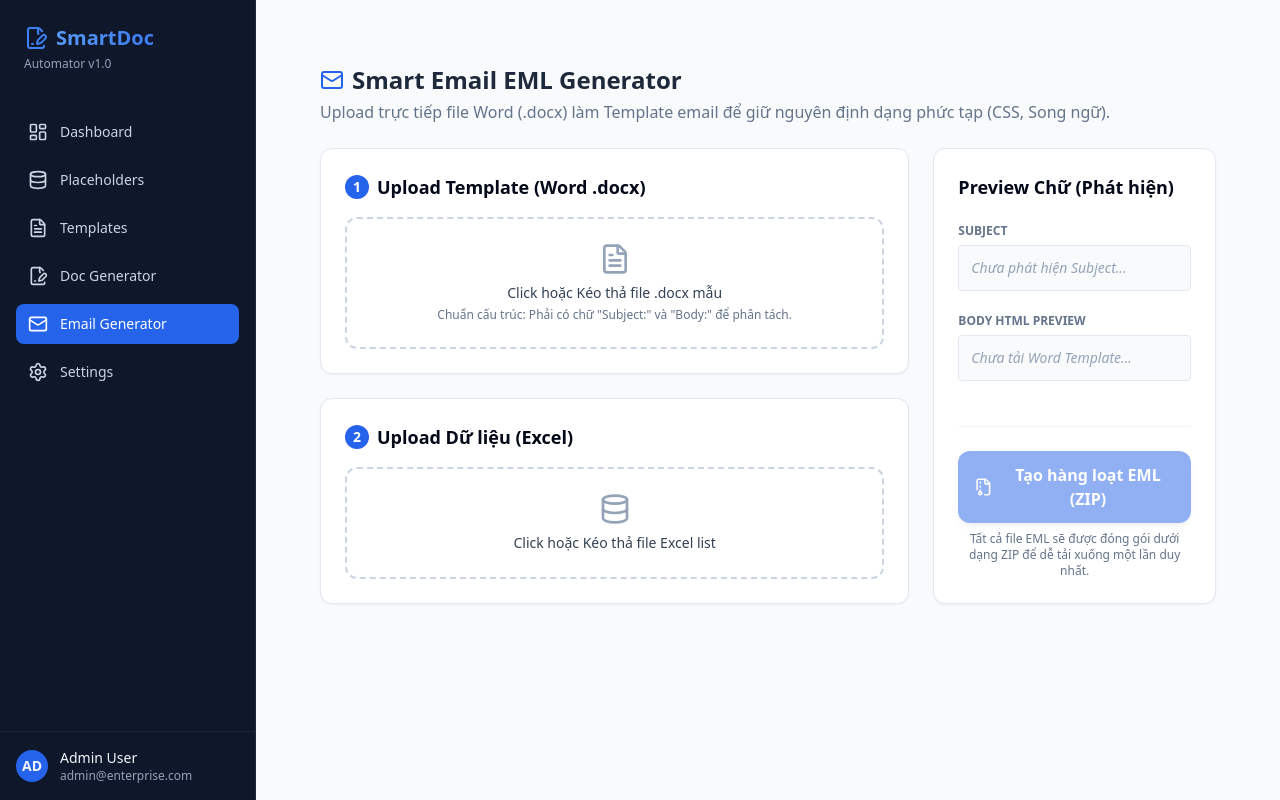
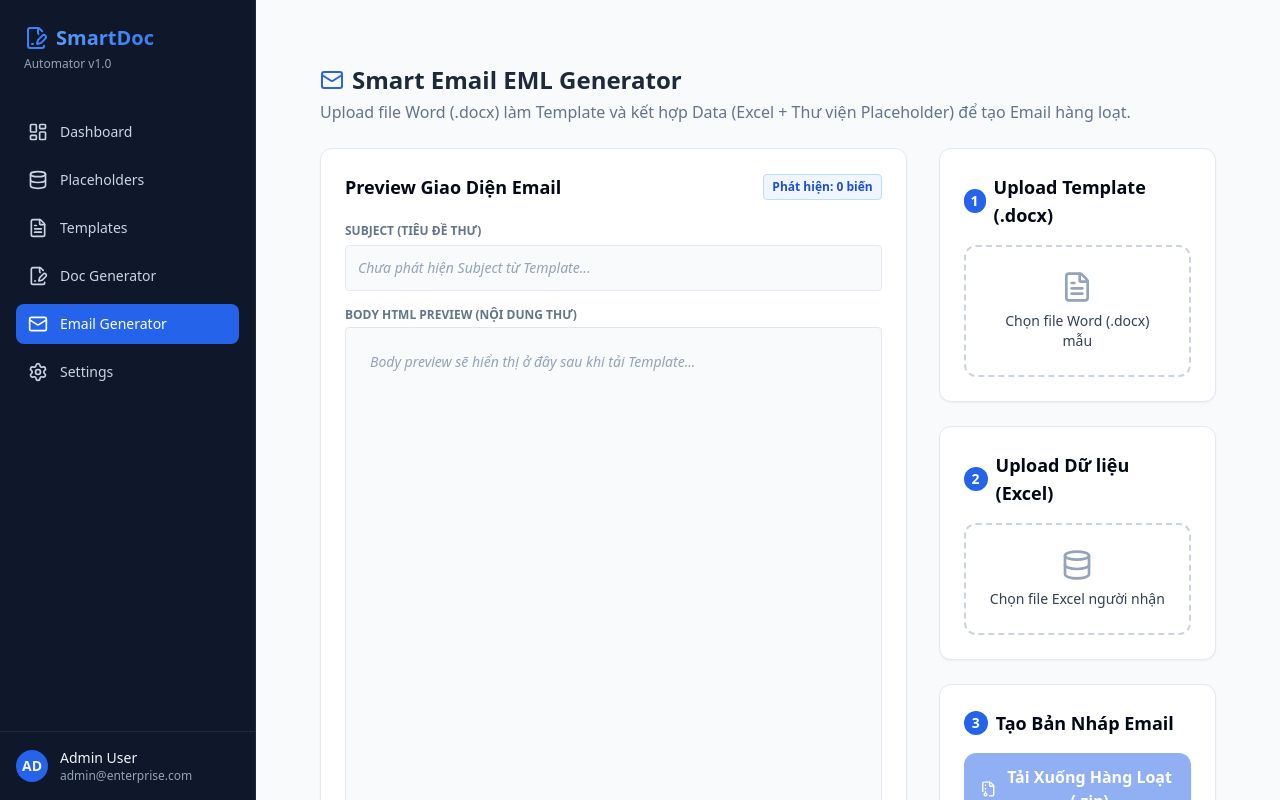
Before and after one commit to dttung1288/SmartDocAutomator, a React (Vite) app: page /#/email in a window 1280 px wide. Built offline with nearby package versions, Linux system fonts and the light colour scheme.

Commit message:
Refactor: Update Email Generator layout, remove manual mapping, integrate global placeholders

```diff
--- a/src/features/EmailGenerator.jsx
+++ b/src/features/EmailGenerator.jsx
@@ -1,12 +1,16 @@
 import React, { useState } from 'react';
-import { Upload, Mail, AlertTriangle, FileArchive, CheckCircle, Database, FileText, ArrowRight } from 'lucide-react';
+import { Upload, Mail, FileArchive, Database, FileText } from 'lucide-react';
 import * as XLSX from 'xlsx';
 import JSZip from 'jszip';
 import { saveAs } from 'file-saver';
 import { toast } from 'sonner';
 import mammoth from 'mammoth';
+import { useStore } from '../lib/store';
 
 export function EmailGenerator() {
+    // Lấy thư viện Placeholders từ hệ thống
+    const globalPlaceholders = useStore((state) => state.placeholders);
+
     const [templateHtml, setTemplateHtml] = useState('');
     const [templateSubject, setTemplateSubject] = useState('');
     const [templateBody, setTemplateBody] = useState('');
@@ -16,9 +20,6 @@ export function EmailGenerator() {
     const [excelData, setExcelData] = useState([]);
     const [excelHeaders, setExcelHeaders] = useState([]);
     const [excelFileName, setExcelFileName] = useState('');
-
-    // Mapping: { placeholder_name: excel_header_name }
-    const [mapping, setMapping] = useState({});
 
     const [isProcessing, setIsProcessing] = useState(false);
 
@@ -37,7 +38,6 @@ export function EmailGenerator() {
                 let html = result.value;
 
                 // Tách Subject và Body từ file Word.
-                // Trình bày trong file mẫu thường là các đoạn <p>Subject:...</p> <p>Body:...</p>
                 const tempDiv = document.createElement('div');
                 tempDiv.innerHTML = html;
 
@@ -66,14 +66,11 @@ export function EmailGenerator() {
                     }
                 }
 
-                // Nếu không tìm thấy thẻ Subject: hay Body: rõ ràng, lấy toàn bộ làm body
                 if (!subjectText && !foundBody) {
                     bodyHtml = html;
                     subjectText = 'Email Notification'; // Default
                 }
 
-                // Nếu là file txt hoặc html thuần chỉ có chữ, \n -> <br> sẽ không cần nếu mammoth đã làm,
-                // Nhưng nếu người dùng nhập text thuần:
                 bodyHtml = bodyHtml.replace(/\n/g, '<br>');
 
                 setTemplateSubject(subjectText);
@@ -81,20 +78,11 @@ export function EmailGenerator() {
                 setTemplateHtml(html);
 
                 // Auto-detect Placeholders
-                // Dùng Regex tìm tất cả các chuỗi trong {{ }}
                 const allText = subjectText + ' ' + bodyHtml;
                 const matches = allText.match(/\{\{(.*?)\}\}/g);
                 if (matches) {
-                    // Lọc trùng lặp
                     const uniquePlaceholders = [...new Set(matches.map(m => m.replace(/[{}]/g, '').trim()))];
                     setPlaceholders(uniquePlaceholders);
-
-                    // Tạo mapping mặc định (Tự động map nếu tên cột Excel giống tên Placeholder)
-                    const newMapping = {};
-                    uniquePlaceholders.forEach(ph => {
-                        newMapping[ph] = ''; // Sẽ tự map lại khi có Excel
-                    });
-                    setMapping(newMapping);
                     toast.success(`Đã trích xuất ${uniquePlaceholders.length} placeholders từ Template.`);
                 } else {
                     setPlaceholders([]);
@@ -123,25 +111,12 @@ export function EmailGenerator() {
                 const wsname = wb.SheetNames[0];
                 const ws = wb.Sheets[wsname];
 
-                // Trích xuất list headers
                 const sheetJson = XLSX.utils.sheet_to_json(ws, { defval: "" });
                 if (sheetJson.length === 0) throw new Error("File Excel trống.");
 
                 const headers = Object.keys(sheetJson[0]);
                 setExcelHeaders(headers);
                 setExcelData(sheetJson);
-
-                // Auto map: Gán header Excel vào Placeholder nếu tên giống nhau
-                setMapping(prevMap => {
-                    const newMap = { ...prevMap };
-                    Object.keys(newMap).forEach(ph => {
-                        const matchedHeader = headers.find(h => h.toLowerCase() === ph.toLowerCase());
-                        if (matchedHeader) {
-                            newMap[ph] = matchedHeader;
-                        }
-                    });
-                    return newMap;
-                });
 
                 toast.success(`Đã tải ${sheetJson.length} dòng dữ liệu.`);
             } catch (error) {
@@ -150,11 +125,6 @@ export function EmailGenerator() {
             }
         };
         reader.readAsBinaryString(file);
-    };
-
-    // Xử lý thay đổi Mapping
-    const handleMappingChange = (placeholder, excelHeader) => {
-        setMapping(prev => ({ ...prev, [placeholder]: excelHeader }));
     };
 
     // Helper: Định dạng ngày tháng sang tiếng Anh (Vd: 23/03/2026 -> March 23, 2026)
@@ -175,20 +145,23 @@ export function EmailGenerator() {
 
     // Logic thay thế dữ liệu
     const replacePlaceholders = (template, dataRow) => {
-        // Dùng replaceAll / Regex match all để thay thế mọi sự diễn ra của biến (Dù xuất hiện 3-4 lần)
         return template.replace(/\{\{(.*?)\}\}/g, (match, phRaw) => {
             const ph = phRaw.trim();
-            const mappedHeader = mapping[ph];
 
-            if (!mappedHeader) return match; // Nếu ko map, giữ nguyên text {{...}}
+            // Tìm trong Excel
+            let value = dataRow[ph];
 
-            let value = dataRow[mappedHeader];
-
-            // Xử lý Fallback: Không để undefined
-            if (value === undefined || value === null) value = '';
+            // Fallback: Tìm trong global placeholders (Thư viện) của hệ thống nếu Excel không có
+            if (value === undefined || value === null || value === '') {
+                const globalFallback = globalPlaceholders.find(p => p.name === ph);
+                if (globalFallback && globalFallback.default) {
+                    value = globalFallback.default;
+                } else {
+                    value = ''; // Nếu không có ở cả 2 nguồn thì để trống
+                }
+            }
 
             // Format cho biến English Date
-            // Ví dụ: Resolution_Date_EN
             if (ph.endsWith('_EN') && ph.toLowerCase().includes('date') && value) {
                 value = formatDateEN(value);
             }
@@ -227,7 +200,6 @@ export function EmailGenerator() {
             const zip = new JSZip();
 
             excelData.forEach((row, index) => {
-                // Ưu tiên tìm cột có chữ To, CC. Nếu không có tự động tìm trong mapping người dùng chọn
                 let to = row['To'] || row['TO'] || row['to'] || '';
                 let cc = row['CC'] || row['Cc'] || row['cc'] || '';
 
@@ -236,7 +208,6 @@ export function EmailGenerator() {
 
                 const emlContent = generateEML(to, cc, subject, body);
 
-                // Tên file an toàn Unicode, hạn chế lỗi giải nén
                 let safeName = `Email_${index + 1}`;
                 if (row['CustomerName']) safeName = row['CustomerName'];
                 else if (to) safeName = to.split('@')[0];
@@ -265,18 +236,49 @@ export function EmailGenerator() {
                         <Mail className="w-6 h-6 text-blue-600" />
                         Smart Email EML Generator
                     </h1>
-                    <p className="text-slate-500 mt-1">Upload trực tiếp file Word (.docx) làm Template email để giữ nguyên định dạng phức tạp (CSS, Song ngữ).</p>
+                    <p className="text-slate-500 mt-1">Upload file Word (.docx) làm Template và kết hợp Data (Excel + Thư viện Placeholder) để tạo Email hàng loạt.</p>
                 </div>
             </div>
 
-            <div className="grid grid-cols-1 lg:grid-cols-3 gap-6">
-                {/* Cột 1 & 2: Upload và Mapping */}
+            <div className="grid grid-cols-1 lg:grid-cols-3 gap-8">
+                {/* Cột 1 & 2: Preview (Thiết kế rộng và chuyển sang trái) */}
                 <div className="lg:col-span-2 space-y-6">
+                    <div className="bg-white p-6 rounded-xl border border-slate-200 shadow-sm flex flex-col h-full h-[80vh]">
+                        <div className="flex justify-between items-center mb-4">
+                            <h2 className="text-lg font-semibold flex items-center gap-2">
+                                Preview Giao Diện Email
+                            </h2>
+                            <span className="text-xs font-semibold px-2 py-1 bg-blue-50 text-blue-700 rounded border border-blue-200">
+                                Phát hiện: {placeholders.length} biến
+                            </span>
+                        </div>
+
+                        <div className="flex-1 space-y-4 overflow-hidden flex flex-col">
+                            <div>
+                                <label className="text-xs font-semibold text-slate-500 uppercase">Subject (Tiêu đề Thư)</label>
+                                <div className="mt-1 p-3 bg-slate-50 border border-slate-200 rounded text-sm text-slate-800 font-medium">
+                                    {templateSubject || <span className="text-slate-400 italic">Chưa phát hiện Subject từ Template...</span>}
+                                </div>
+                            </div>
+
+                            <div className="flex-1 flex flex-col min-h-0">
+                                <label className="text-xs font-semibold text-slate-500 uppercase mb-1">Body HTML Preview (Nội dung Thư)</label>
+                                <div
+                                    className="flex-1 p-6 bg-slate-50 border border-slate-200 rounded text-sm text-slate-800 overflow-y-auto wysiwyg-preview"
+                                    dangerouslySetInnerHTML={{ __html: templateBody || '<span class="text-slate-400 italic">Body preview sẽ hiển thị ở đây sau khi tải Template...</span>' }}
+                                />
+                            </div>
+                        </div>
+                    </div>
+                </div>
+
+                {/* Cột 3: Upload và Chức năng (Chuyển sang phải) */}
+                <div className="space-y-6">
                     {/* BƯỚC 1: UPLOAD TEMPLATE */}
                     <div className="bg-white p-6 rounded-xl border border-slate-200 shadow-sm space-y-4">
                         <h2 className="text-lg font-semibold flex items-center gap-2">
                             <span className="bg-blue-600 text-white w-6 h-6 rounded-full flex items-center justify-center text-sm">1</span>
-                            Upload Template (Word .docx)
+                            Upload Template (.docx)
                         </h2>
                         <div className="relative border-2 border-dashed border-slate-300 rounded-xl p-6 hover:bg-slate-50 transition-colors text-center group cursor-pointer">
                             <input
@@ -287,10 +289,7 @@ export function EmailGenerator() {
                             />
                             <FileText className="w-8 h-8 text-slate-400 group-hover:text-blue-500 mx-auto mb-2 transition-colors" />
                             <p className="text-sm font-medium text-slate-700">
-                                {templateFileName ? templateFileName : 'Click hoặc Kéo thả file .docx mẫu'}
-                            </p>
-                            <p className="text-xs text-slate-500 mt-1">
-                                Chuẩn cấu trúc: Phải có chữ "Subject:" và "Body:" để phân tách.
+                                {templateFileName ? templateFileName : 'Chọn file Word (.docx) mẫu'}
                             </p>
                         </div>
                     </div>
@@ -310,72 +309,17 @@ export function EmailGenerator() {
                             />
                             <Database className="w-8 h-8 text-slate-400 group-hover:text-blue-500 mx-auto mb-2 transition-colors" />
                             <p className="text-sm font-medium text-slate-700">
-                                {excelFileName ? excelFileName : 'Click hoặc Kéo thả file Excel list'}
+                                {excelFileName ? excelFileName : 'Chọn file Excel người nhận'}
                             </p>
                         </div>
                     </div>
 
-                    {/* BƯỚC 3: MAPPING */}
-                    {placeholders.length > 0 && excelHeaders.length > 0 && (
-                        <div className="bg-white p-6 rounded-xl border border-slate-200 shadow-sm space-y-4">
-                            <h2 className="text-lg font-semibold flex items-center gap-2">
+                    {/* BƯỚC 3: NÚT GENERATE */}
+                    <div className="bg-white p-6 rounded-xl border border-slate-200 shadow-sm">
+                        <h2 className="text-lg font-semibold flex items-center gap-2 mb-4">
                             <span className="bg-blue-600 text-white w-6 h-6 rounded-full flex items-center justify-center text-sm">3</span>
-                                Map Dữ Liệu (So khớp cột)
+                            Tạo Bản Nháp Email
                         </h2>
-                            <p className="text-sm text-slate-500">Ghép các biến trong File Word với các cột tương ứng trong File Excel.</p>
-
-                            <div className="space-y-3 mt-4 border rounded-lg p-4 bg-slate-50">
-                                {placeholders.map((ph, idx) => (
-                                    <div key={idx} className="flex items-center gap-4">
-                                        <div className="w-1/2 flex items-center gap-2">
-                                            <span className="px-2 py-1 bg-blue-100 text-blue-800 rounded font-mono text-sm border border-blue-200">{`{{${ph}}}`}</span>
-                                        </div>
-                                        <ArrowRight className="w-4 h-4 text-slate-400" />
-                                        <div className="w-1/2">
-                                            <select
-                                                value={mapping[ph] || ""}
-                                                onChange={(e) => handleMappingChange(ph, e.target.value)}
-                                                className="w-full px-3 py-1.5 bg-white border border-slate-300 rounded-md text-sm focus:ring-2 focus:ring-blue-500"
-                                            >
-                                                <option value="">-- Bỏ trống (Fallback) --</option>
-                                                {excelHeaders.map(header => (
-                                                    <option key={header} value={header}>{header}</option>
-                                                ))}
-                                            </select>
-                                        </div>
-                                    </div>
-                                ))}
-                            </div>
-                        </div>
-                    )}
-                </div>
-
-                {/* Cột 3: Preview & Nút Generate */}
-                <div className="space-y-6">
-                    <div className="bg-white p-6 rounded-xl border border-slate-200 shadow-sm flex flex-col h-full">
-                        <h2 className="text-lg font-semibold flex items-center gap-2 mb-4">
-                            Preview Chữ (Phát hiện)
-                        </h2>
-
-                        <div className="flex-1 space-y-4">
-                            <div>
-                                <label className="text-xs font-semibold text-slate-500 uppercase">Subject</label>
-                                <div className="mt-1 p-3 bg-slate-50 border border-slate-200 rounded text-sm text-slate-800 font-medium">
-                                    {templateSubject || <span className="text-slate-400 italic">Chưa phát hiện Subject...</span>}
-                                </div>
-                            </div>
-
-                            <div>
-                                <label className="text-xs font-semibold text-slate-500 uppercase">Body HTML Preview</label>
-                                <div
-                                    className="mt-1 p-3 bg-slate-50 border border-slate-200 rounded text-sm text-slate-800 overflow-y-auto"
-                                    style={{ maxHeight: '350px' }}
-                                    dangerouslySetInnerHTML={{ __html: templateBody || '<span class="text-slate-400 italic">Chưa tải Word Template...</span>' }}
-                                />
-                            </div>
-                        </div>
-
-                        <div className="pt-6 mt-6 border-t border-slate-100">
                         <button
                             onClick={handleGenerate}
                             disabled={isProcessing || excelData.length === 0 || placeholders.length === 0}
@@ -386,12 +330,11 @@ export function EmailGenerator() {
                             ) : (
                                 <FileArchive className="w-5 h-5" />
                             )}
-                                {isProcessing ? 'Đang tạo...' : 'Tạo hàng loạt EML (ZIP)'}
+                            {isProcessing ? 'Đang tạo...' : 'Tải Xuống Hàng Loạt (.zip)'}
                         </button>
-                            <p className="text-xs text-center text-slate-500 mt-2">
-                                Tất cả file EML sẽ được đóng gói dưới dạng ZIP để dễ tải xuống một lần duy nhất.
+                        <p className="text-xs text-center text-slate-500 mt-3">
+                            Lưu ý: Các biến không tìm thấy trong Excel sẽ tự động được lấy từ <strong>Placeholder Dictionary</strong>.
                         </p>
-                        </div>
                     </div>
                 </div>
             </div>
```
Lines whose indentation alone changed are shown as unchanged.
